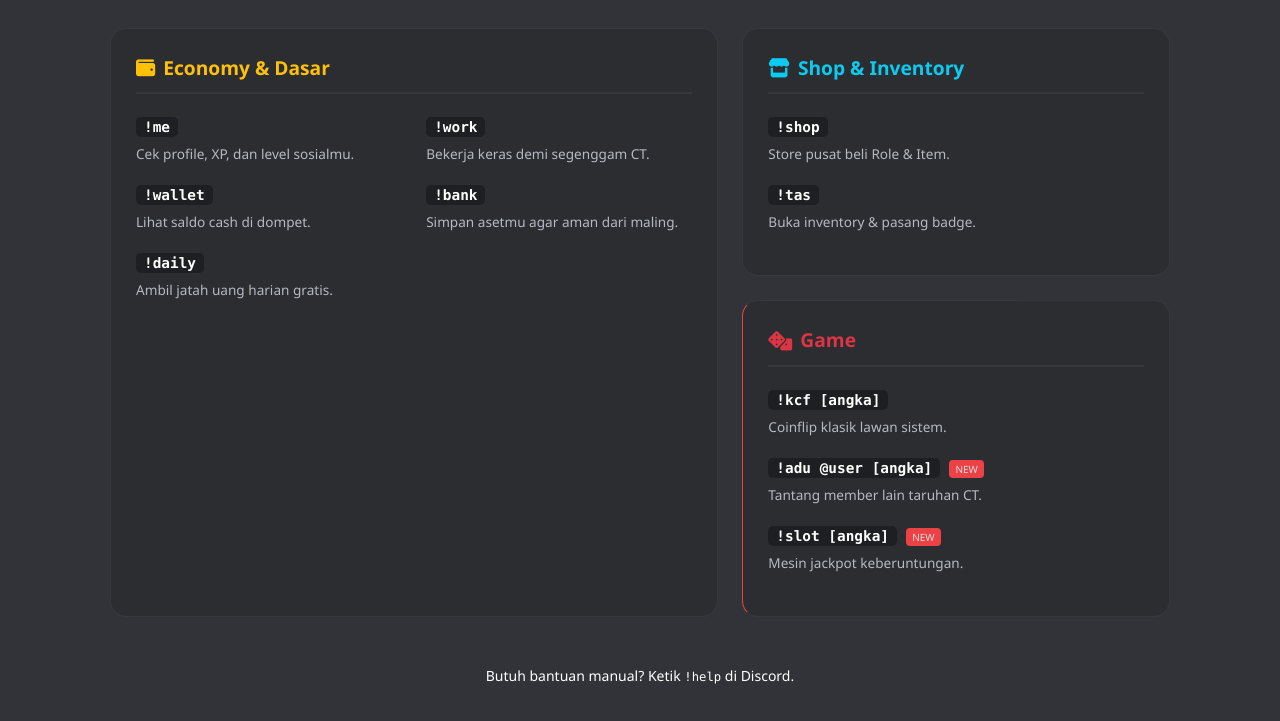
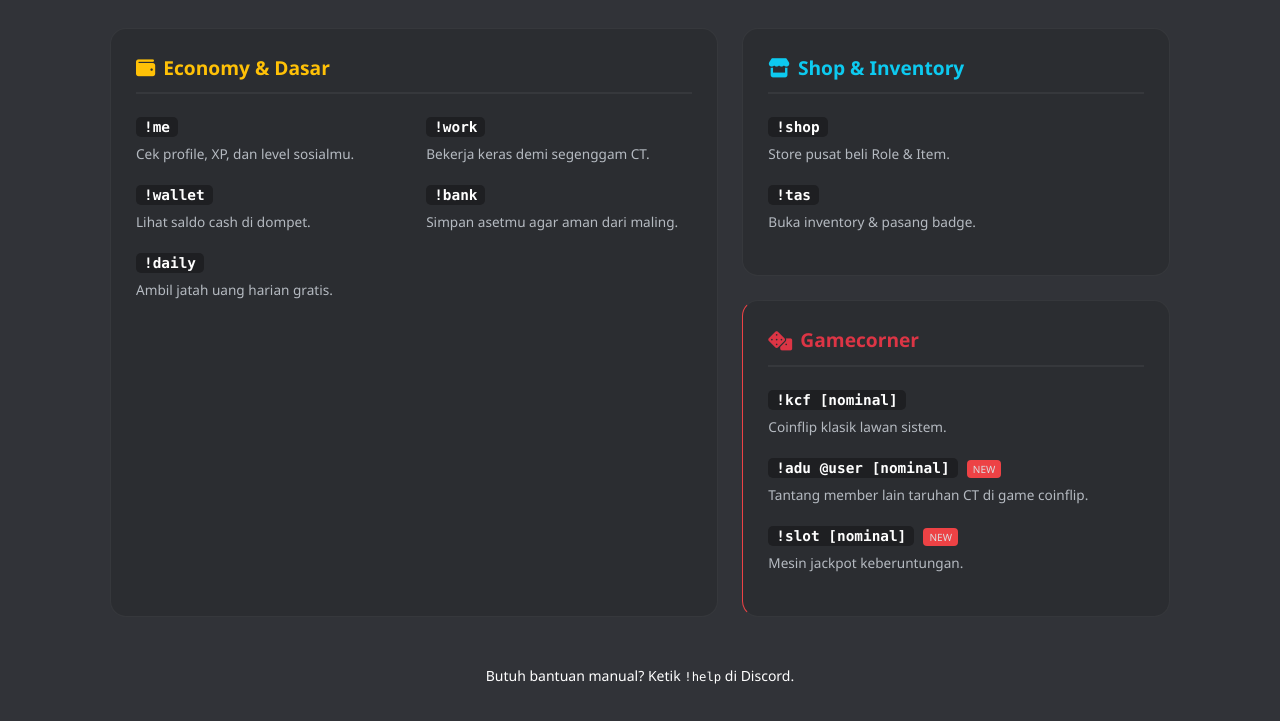
Before and after one commit to Cheyxtion/dashboard, a plain HTML site: page help.html in a window 1280 px wide. Shown: the part 155-876 px from the top of the page. Drawn offline with nearby package versions, Linux system fonts and the light colour scheme.

Commit message:
Auto Update Bot

```diff
--- a/help.html
+++ b/help.html
@@ -133,17 +133,17 @@
                 </div>
 
                 <div class="help-card" style="border-left-color: #ed4245;">
-                    <div class="category-title text-danger"><i class="fas fa-dice me-2"></i> Game</div>
+                    <div class="category-title text-danger"><i class="fas fa-dice me-2"></i> Gamecorner</div>
                     <div class="cmd-item">
-                        <span class="cmd-name">!kcf [angka]</span>
+                        <span class="cmd-name">!kcf [nominal]</span>
                         <span class="cmd-desc">Coinflip klasik lawan sistem.</span>
                     </div>
                     <div class="cmd-item">
-                        <span class="cmd-name">!adu @user [angka]</span> <span class="badge-new">NEW</span>
-                        <span class="cmd-desc">Tantang member lain taruhan CT.</span>
+                        <span class="cmd-name">!adu @user [nominal]</span> <span class="badge-new">NEW</span>
+                        <span class="cmd-desc">Tantang member lain taruhan CT di game coinflip.</span>
                     </div>
                     <div class="cmd-item">
-                        <span class="cmd-name">!slot [angka]</span> <span class="badge-new">NEW</span>
+                        <span class="cmd-name">!slot [nominal]</span> <span class="badge-new">NEW</span>
                         <span class="cmd-desc">Mesin jackpot keberuntungan.</span>
                     </div>
                 </div>
```
